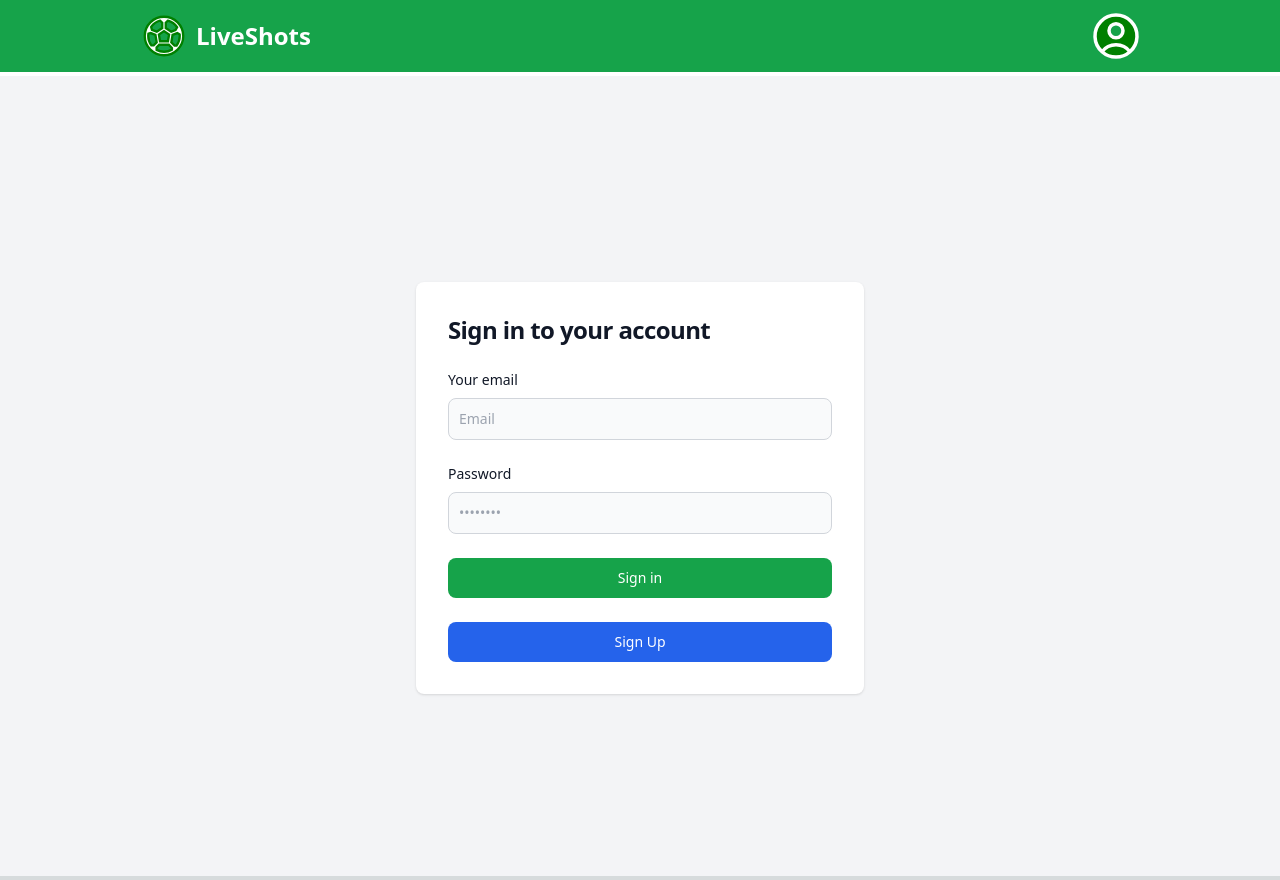
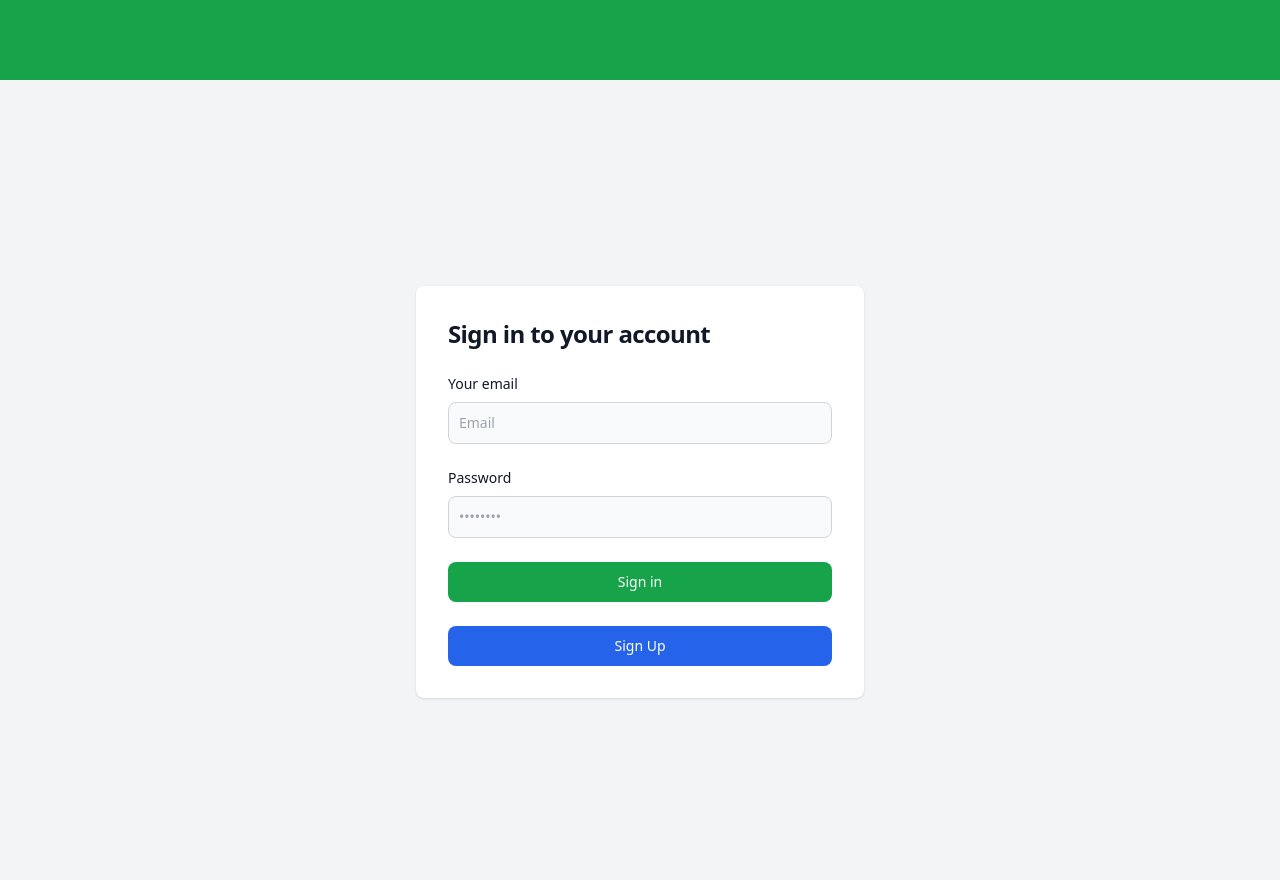
Before and after one commit to LiveShotsCompany/LiveShots, a Next.js app: page / in a window 1280 px wide. Built offline with nearby package versions, Linux system fonts and the light colour scheme.

Commit message:
Logout Added

```diff
--- a/pages/api/users.js
+++ b/pages/api/users.js
@@ -29,7 +29,7 @@ export default async function handler(req, res) {
                 }
 
                 // Passwords match, login successful
-                res.status(200).json([user]);
+                res.status(200).json('Login Succesfully');
                 break;
             default:
                 res.status(405).json({ message: 'Method Not Allowed' });
--- a/pages/index.js
+++ b/pages/index.js
@@ -1,11 +1,12 @@
-import Nav from "@/pages/nav";
 import { useState } from "react";
+import { useRouter } from "next/router";
 
 const Home = () => {
 
     const [email, setEmail] = useState('');
     const [password, setPassword] = useState('');
     const [error, setError] = useState('');
+    const router = useRouter();
 
     const handleSignIn = async () => {
         try {
@@ -21,7 +22,7 @@ const Home = () => {
                 const data = await response.json();
                 throw new Error(data.message || 'Login failed');
             }
-
+            await router.push('/matches')
         } catch (error) {
             setError(error.message);
         }
@@ -41,6 +42,7 @@ const Home = () => {
                 const data = await response.json();
                 throw new Error(data.message || 'Sign-up failed');
             }
+            await router.push('/matches')
         } catch (error) {
             setError(error.message);
         }
@@ -49,8 +51,8 @@ const Home = () => {
 
     return (
         <div className="">
-            <Nav />
-            <section className="max-h-[845px] bg-gray-100 dark:bg-gray-900">
+            <section className="bg-gray-100">
+                <div className="w-full h-20 bg-green-600"></div>
                 <div className="flex flex-col items-center justify-center px-6 py-8 mx-auto md:h-screen lg:py-0">
                     <a href="/matches" className="flex items-center mb-6 text-2xl font-semibold text-gray-900 dark:text-white"></a>
                     <div className="w-full bg-white rounded-lg shadow dark:border md:mt-0 sm:max-w-md xl:p-0 dark:bg-gray-800 dark:border-gray-700">
@@ -85,7 +87,7 @@ const Home = () => {
                                         required
                                     />
                                 </div>
-                                {error && <p className="text-red-500">{error}</p>}
+                                {error && <p className="text-red-500 font-bold">{error}</p>}
                                 <button
                                     onClick={handleSignIn}
                                     className="w-full text-white bg-green-600 hover:bg-green-400 font-medium rounded-lg text-sm px-5 py-2.5 text-center"
--- a/pages/nav.js
+++ b/pages/nav.js
@@ -1,60 +1,18 @@
 "use client";
-import { useState, useRef } from "react";
+import { useRouter } from "next/router";
 
-const Navbar = ({user}) => {
-  const [email, setEmail] = useState('');
-  const [password, setPassword] = useState('');
-  const [error, setError] = useState('');
-  const [isModalOpen, setIsModalOpen] = useState(false);
-  const [profileIconPosition, setProfileIconPosition] = useState({
-    top: 0,
-    left: 0,
-  });
-  const modalRef = useRef(null);
+const Navbar = () => {
 
-  const openModal = () => {
-    const profileIcon = document.getElementById("profile-icon");
-    if (profileIcon) {
-      const rect = profileIcon.getBoundingClientRect();
-      const centerX = rect.left + rect.width / 12;
-      const centerY = rect.top + rect.height / 12;
+    const router = useRouter();
 
-      setProfileIconPosition({ top: centerY, left: centerX });
-    }
-    setIsModalOpen(true);
-  };
+    const handleSignOut  = async () => {
+        await router.push('/')
+    };
 
-  const closeModal = () => {
-    setIsModalOpen(false);
-  };
-
-  const handleLogin = async () => {
-    try {
-      const response = await fetch('/api/users', {
-        method: 'POST',
-        headers: {
-          'Content-Type': 'application/json',
-        },
-        body: JSON.stringify({ email, password }),
-      });
-      console.log(email + password )
-
-      const data = await response.json();
-
-      if (!response.ok) {
-        throw new Error(data.message);
-      }
-
-      console.log('Login successful:', data);
-      closeModal();
-    } catch (error) {
-      setError(error.message || 'Failed to log in');
-    }
-  };
 
   return (
       <nav className="bg-green-600 border-b-4 border-white">
-        <div className="flex flex-wrap max-w-screen-lg items-center justify-between mx-auto p-2">
+        <div className="flex max-w-screen-lg items-center justify-between mx-auto p-2">
           <div className="rounded-lg hover:bg-green-500 w-48">
             <a href="/matches" className="flex items-center space-x-1 relative">
               <img
@@ -67,66 +25,12 @@ const Navbar = ({user}) => {
             </span>
             </a>
           </div>
-          <div className="relative rounded-lg hover:bg-green-500">
-            <a
-                id="profile-icon"
-                className="group flex items-center space-x-3 rtl:space-x-reverse relative"
-                onClick={openModal}
-            >
-              <img src="/profile.svg" className="h-14" alt="LiveShots" />
-            </a>
-          </div>
-          {isModalOpen && (
-              <div
-                  ref={modalRef}
-                  className="fixed flex justify-center items-center"
-                  style={{
-                    top: profileIconPosition.top,
-                    left: profileIconPosition.left,
-                  }}
-              >
-                <div className="flex flex-col items-center bg-green-500 w-52 h-40 border-2 border-green-700 rounded-lg p-4 rounded-lg">
-                  <h1 className="text-white text-center font-bold w-32">Profile:</h1>
-                  {user ? (
-                      <div>
-                        <h1 className="text-white font-bold text-sm p-1">{user.name}</h1>
-                        <h1 className="text-white font-bold text-sm p-1">{user.email}</h1>
-                      </div>
-                  ) : (
-                      <div className="flex flex-col items-center">
-                        <input
-                            type="email"
-                            placeholder="Email"
-                            value={email}
-                            onChange={(e) => setEmail(e.target.value)}
-                            className="w-44 text-white font-bold text-sm p-1 bg-transparent border-b border-green-700 rounded-none placeholder-white placeholder-opacity-50"
-                        />
-                        <input
-                            type="password"
-                            placeholder="Password"
-                            value={password}
-                            onChange={(e) => setPassword(e.target.value)}
-                            className="w-44 text-white font-bold text-sm p-1 bg-transparent border-b border-green-700 rounded-none placeholder-white placeholder-opacity-50"
-                        />
-                        <div>
-                          <button
-                              className="text-white font-bold border-2 mt-2 w-16 border-green-700 text-sm p-2 m-1"
-                              onClick={handleLogin}
-                          >
-                            Log In
-                          </button>
-                          <button
-                              className="text-white font-bold border-2 mt-2 w-16 border-green-700 text-sm p-2 m-1"
-                              onClick={handleLogin}
-                          >
-                            Register
-                          </button>
-                        </div>
-                      </div>
-                  )}
-                </div>
-              </div>
-          )}
+            <div>
+            <button
+                onClick={handleSignOut}
+                className="w-full text-white border-2 border-white bg-green-600 hover:bg-green-500 font-medium rounded-lg text-sm px-5 py-2.5 text-center"
+            >Sign Out</button>
+            </div>
         </div>
       </nav>
   );
```
